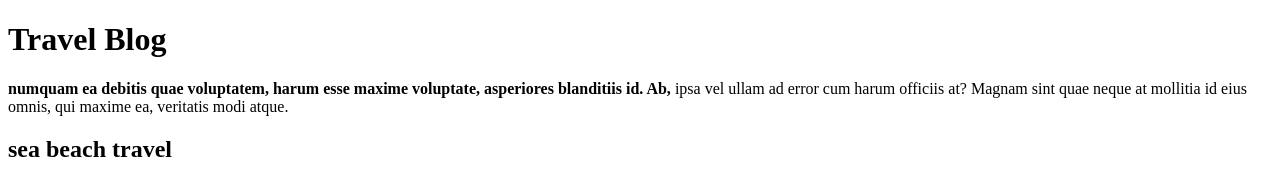
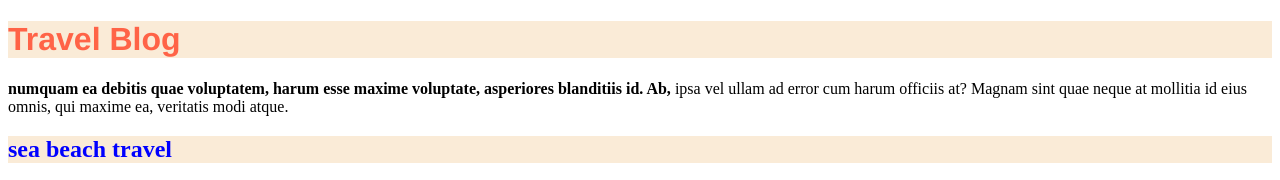
Before and after one commit to Mahadicode/practice-one, a plain HTML site: page index.html in a window 1280 px wide. Shown: the top 180 px of the page. Drawn offline with Linux system fonts and the light colour scheme.

Commit message:
style added

```diff
--- a/index.html
+++ b/index.html
@@ -5,6 +5,7 @@
   <meta charset="UTF-8">
   <meta name="viewport" content="width=device-width, initial-scale=1.0">
   <title>my number one practice </title>
+  <link rel="stylesheet" href="style/style.css">
 </head>
 
 <body>
--- a/style/style.css
+++ b/style/style.css
@@ -0,0 +1,15 @@
+h1{
+  color: tomato;
+  background-color: antiquewhite;
+  font-family: 'Franklin Gothic Medium', 'Arial Narrow', Arial, sans-serif;
+}
+h2{
+  color: blue;
+  background-color: antiquewhite;
+  font-weight: 800;
+}
+img{
+  width: 200px;
+  height: 200px;
+
+}
```
